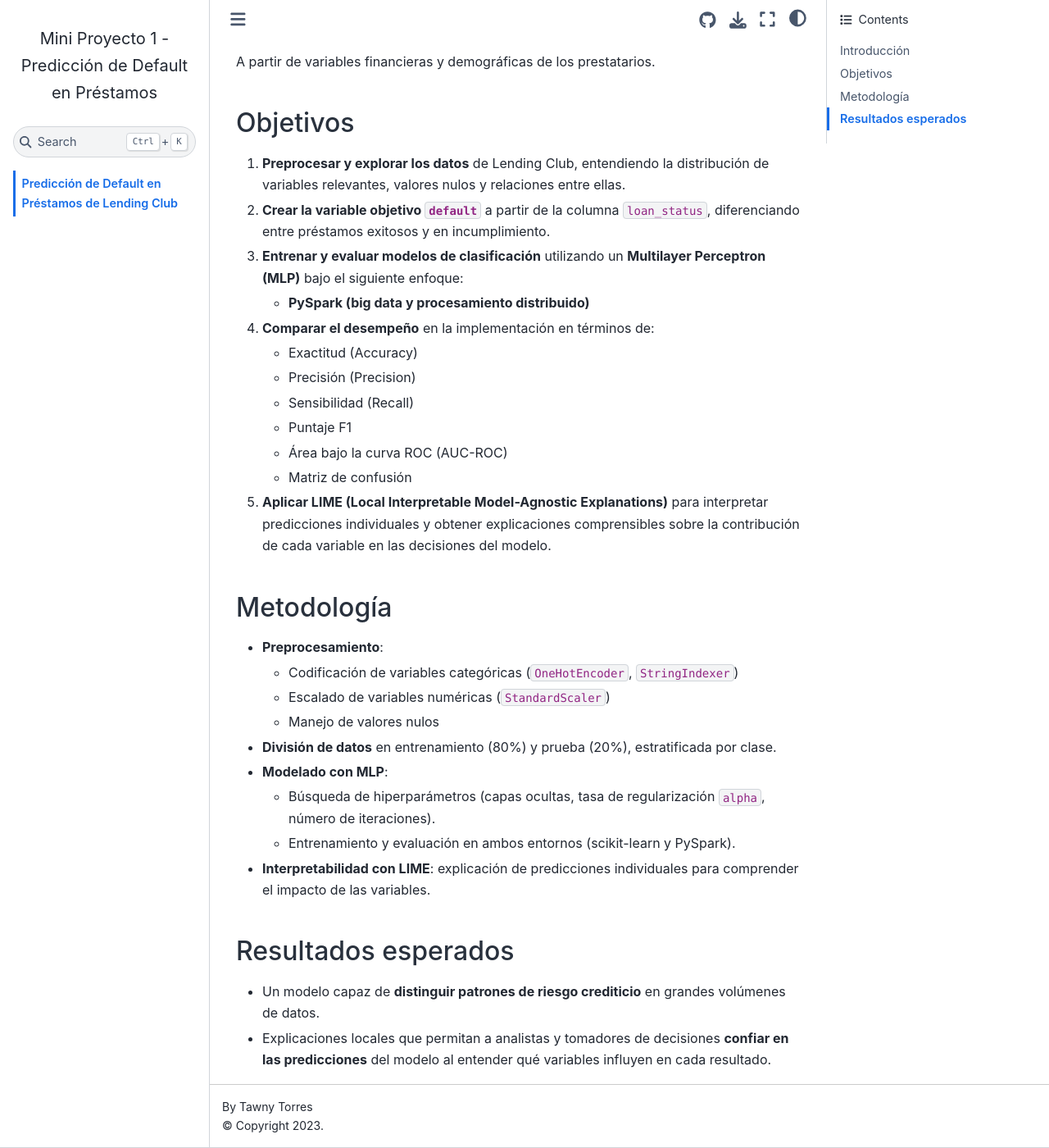
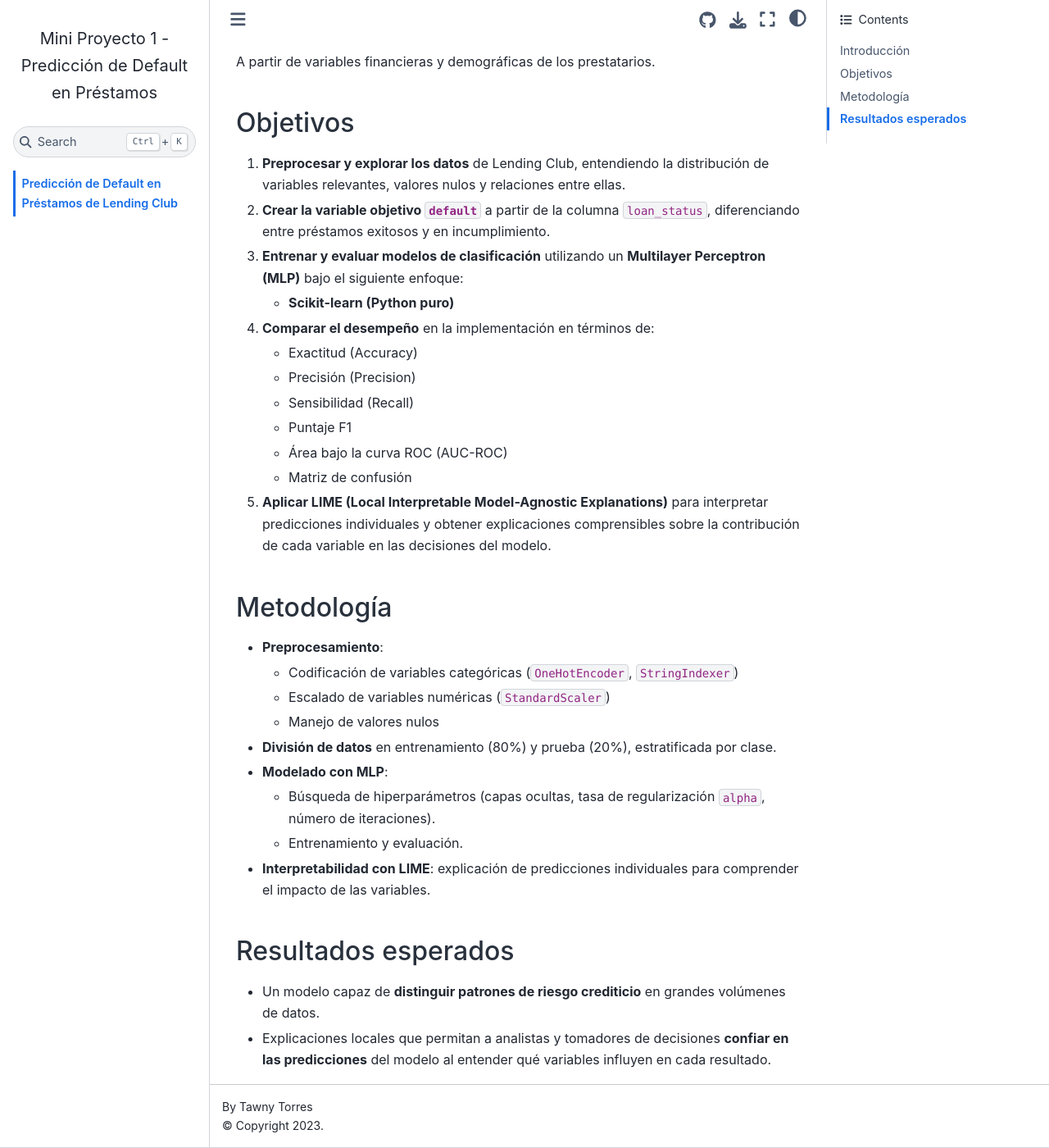
Before and after one commit to TawnyVTC/DL_Proyecto_1, a Jupyter Book: the page built from intro.md, in a window 1280 px wide and 1400 px high, scrolled down 494 px. Shown: the whole window at 82% size. Built offline with Jupyter Book 1.0.4 settings and Sphinx 7.4.7 and the Sphinx Book theme 1.1.4, drawn with Linux system fonts in a browser that asks for light colours; pages that are not in the unit, such as notebooks, are missing from menus.

Commit message:
Clarify modeling approach and evaluation methods
Updated the modeling approach to specify Scikit-learn for Python and clarified training and evaluation steps.

```diff
--- a/intro.md
+++ b/intro.md
@@ -17,7 +17,7 @@ A partir de variables financieras y demográficas de los prestatarios.
 1. **Preprocesar y explorar los datos** de Lending Club, entendiendo la distribución de variables relevantes, valores nulos y relaciones entre ellas.
 2. **Crear la variable objetivo `default`** a partir de la columna `loan_status`, diferenciando entre préstamos exitosos y en incumplimiento.
 3. **Entrenar y evaluar modelos de clasificación** utilizando un **Multilayer Perceptron (MLP)** bajo el siguiente enfoque:
-   * **PySpark (big data y procesamiento distribuido)**
+   * **Scikit-learn (Python puro)**
 4. **Comparar el desempeño** en la implementación en términos de:
 
    * Exactitud (Accuracy)
@@ -39,7 +39,7 @@ A partir de variables financieras y demográficas de los prestatarios.
 * **Modelado con MLP**:
 
   * Búsqueda de hiperparámetros (capas ocultas, tasa de regularización `alpha`, número de iteraciones).
-  * Entrenamiento y evaluación en ambos entornos (scikit-learn y PySpark).
+  * Entrenamiento y evaluación.
 * **Interpretabilidad con LIME**: explicación de predicciones individuales para comprender el impacto de las variables.
 
 ## Resultados esperados
```
